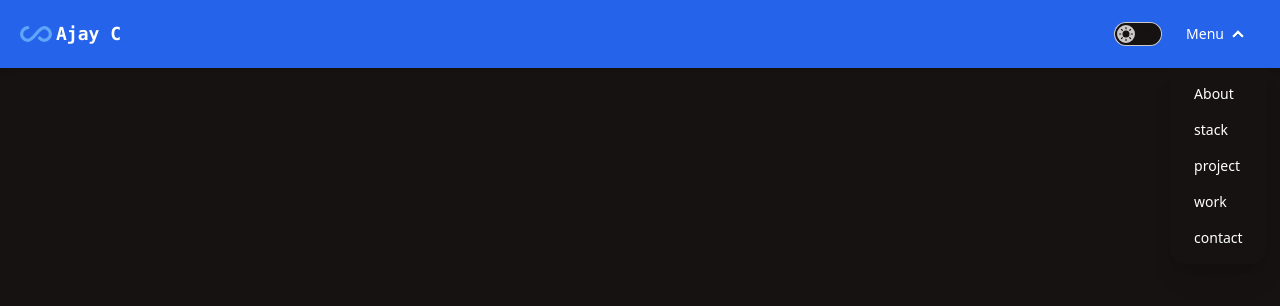
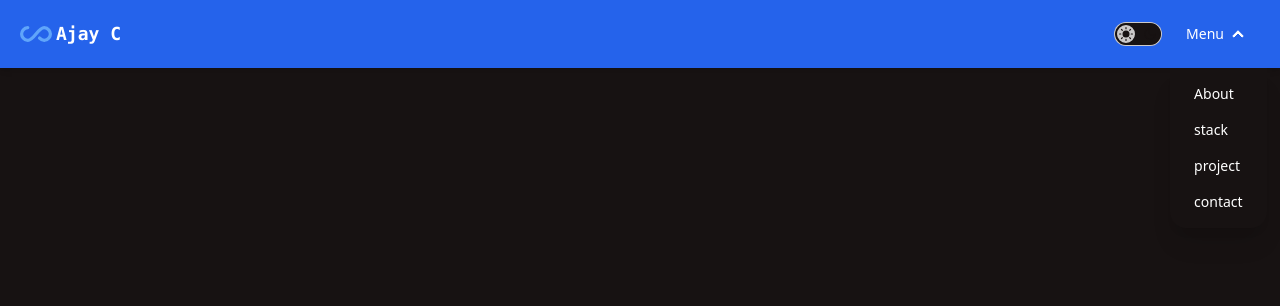
Before and after one commit to Ajaynirm/fortpolio, a React (Vite) app: page / in a window 1280 px wide. Both pictures are taken after a click on the heading "Menu". Shown: the top 306 px of the page. Built offline with nearby package versions, Linux system fonts and the light colour scheme.

Commit message:
project completed with skills section, contact section and fonts changed

```diff
--- a/src/components/Contact.jsx
+++ b/src/components/Contact.jsx
@@ -4,7 +4,7 @@ const Contact = () => {
   return (
     <>
        <div className='flex flex-col  justify-center items-center gap-10 p-10'>
-            <div className='text-5xl font-bold font-serif'>Contact Me</div>
+            <div className='text-5xl font-bold font-serif' id='contact'>Contact Me</div>
             <div>
                 <a href="mailto:ajaypratik888@gmail.com" className="link link-primary">Click to Send a Mail</a>
             </div>
--- a/src/components/Navbar.jsx
+++ b/src/components/Navbar.jsx
@@ -70,8 +70,7 @@ const Navbar = () => {
             <li><a href='#about'>About</a></li>
             <li><a href='#stack'>stack</a></li>
             <li><a href='#project'>project</a></li>
-            <li><a href='#team'>work</a></li>
-            <li><a>contact</a></li>
+            <li><a href='#contact'>contact</a></li>
           </ul>
         </details>
       </li>
```
